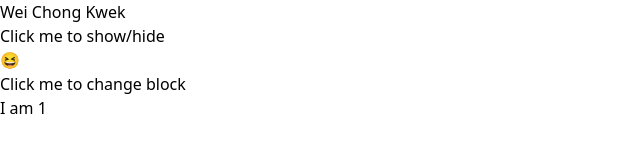
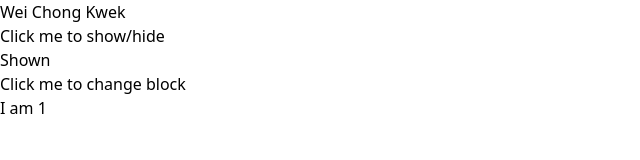
Before and after one commit to joshkwc/weichong_bmt35, a Nuxt app: page / in a window 1280 px wide. Shown: the top 160 px of the page, without its empty margins (0-640 px from the left). Built offline with nearby package versions, Linux system fonts and the light colour scheme.

Commit message:
minor edit

```diff
--- a/components/TestingChild.vue
+++ b/components/TestingChild.vue
@@ -1,9 +1,8 @@
 <template>
   <div>
     <p>{{ fullName }}</p>
-    <!-- https://www.w3schools.com/charsets/ref_emoji_smileys.asp if interested on emoji -->
     <button @click="showHide">Click me to show/hide</button>
-    <p v-show="show">&#128518;</p>
+    <p v-show="show">Shown</p>
     <p>
       <button @click="changeBlock">Click me to change block</button>
     </p>
```
